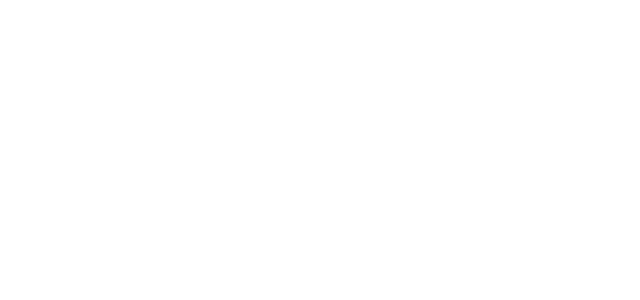
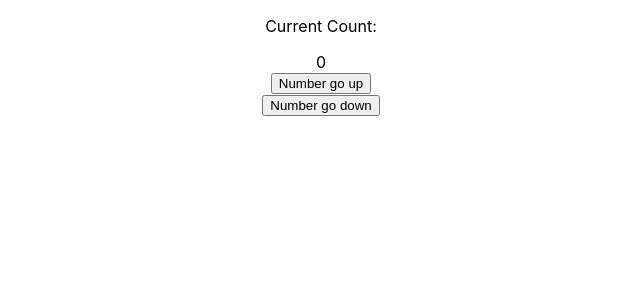
Before and after one commit to JZims/osheet-frontend, a React (Create React App) app: page / in a window 1280 px wide. Shown: the top 300 px of the page, without its empty margins (319-959 px from the left). Built offline with nearby package versions, Linux system fonts and the light colour scheme.

Commit message:
began implementing redux

```diff
--- a/package.json
+++ b/package.json
@@ -8,7 +8,9 @@
     "@testing-library/user-event": "^12.8.3",
     "react": "^17.0.2",
     "react-dom": "^17.0.2",
+    "react-redux": "^7.2.4",
     "react-scripts": "4.0.3",
+    "redux": "^4.1.1",
     "web-vitals": "^1.1.2"
   },
   "scripts": {
--- a/src/components/App.js
+++ b/src/components/App.js
@@ -1,10 +1,25 @@
-
+import { useSelector, useDispatch } from 'react-redux'
 import '../App.css';
+import Buttons from './Buttons'
 
 function App() {
+
+//to acess a value from the store, use reducers
+const count = useSelector((state) => state.countReducer.count)
+
+ // dispatch action to store to change value of state
+ const dispatch = useDispatch()
+
+ const handleUp = () => {
+  dispatch({type: "inc"})
+}
+
+
   return (
     <div className="App">
-
+      <p>Current Count:   </p>
+      {count}
+      <Buttons handleUp ={ handleUp }/>
     </div>
   );
 }
--- /dev/null
+++ b/src/components/Buttons.js
@@ -0,0 +1,26 @@
+import React from 'react'
+import {useDispatch} from 'react-redux'
+
+
+ function Buttons({ handleUp }) {
+
+
+    const dispatch = useDispatch()
+
+    const handleDown = () => {
+        dispatch({type: "dec"})
+
+    }
+
+
+
+
+    return (
+        <div>
+            <button onClick= { handleUp }>Number go up</button>
+            <br/>
+            <button onClick= { handleDown }>Number go down</button>
+        </div>
+    )
+}
+export default Buttons
--- a/src/index.js
+++ b/src/index.js
@@ -1,12 +1,18 @@
 import React from 'react';
 import ReactDOM from 'react-dom';
 import './index.css';
-import App from './components/App';
+import App from './components/App.js';
+import { createStore } from 'redux'
+import { Provider } from 'react-redux'
+import rootReducer from './reducers/rootReducer.js'
 
+const store = createStore(rootReducer)
 
 ReactDOM.render(
+  <Provider store = { store }>
   <React.StrictMode>
     <App />
-  </React.StrictMode>,
+  </React.StrictMode>
+  </Provider>,
   document.getElementById('root')
 );
--- /dev/null
+++ b/src/reducers/altReducer.js
@@ -0,0 +1,23 @@
+
+
+let initialState = {
+    count: 0
+}
+
+let altReducer = (state = initialState, action) => {
+
+    switch(action.type){
+        case "inc":
+            return{
+                ...state, count: state.count + action.payload
+            }
+
+        default:
+            return state
+    }
+
+
+    return state
+}
+
+export default altReducer
--- /dev/null
+++ b/src/reducers/rootReducer.js
@@ -0,0 +1,28 @@
+import { combineReducers } from 'redux'
+import altReducer from './altReducer.js'
+
+let initialState = {
+    count: 0
+}
+
+let countReducer = (state = initialState, action) => {
+
+    switch(action.type){
+        case "inc":
+            return{
+                ...state, count: state.count + 1
+            }
+        case "dec":
+            return{
+                ...state, count: state.count - 1
+            }
+
+        default:
+            return state
+    }
+
+}
+
+const rootReducer = combineReducers({countReducer, altReducer})
+
+export default rootReducer
```
Also changed, not shown: 1 other file (tests, documents, lock files or other folders).
